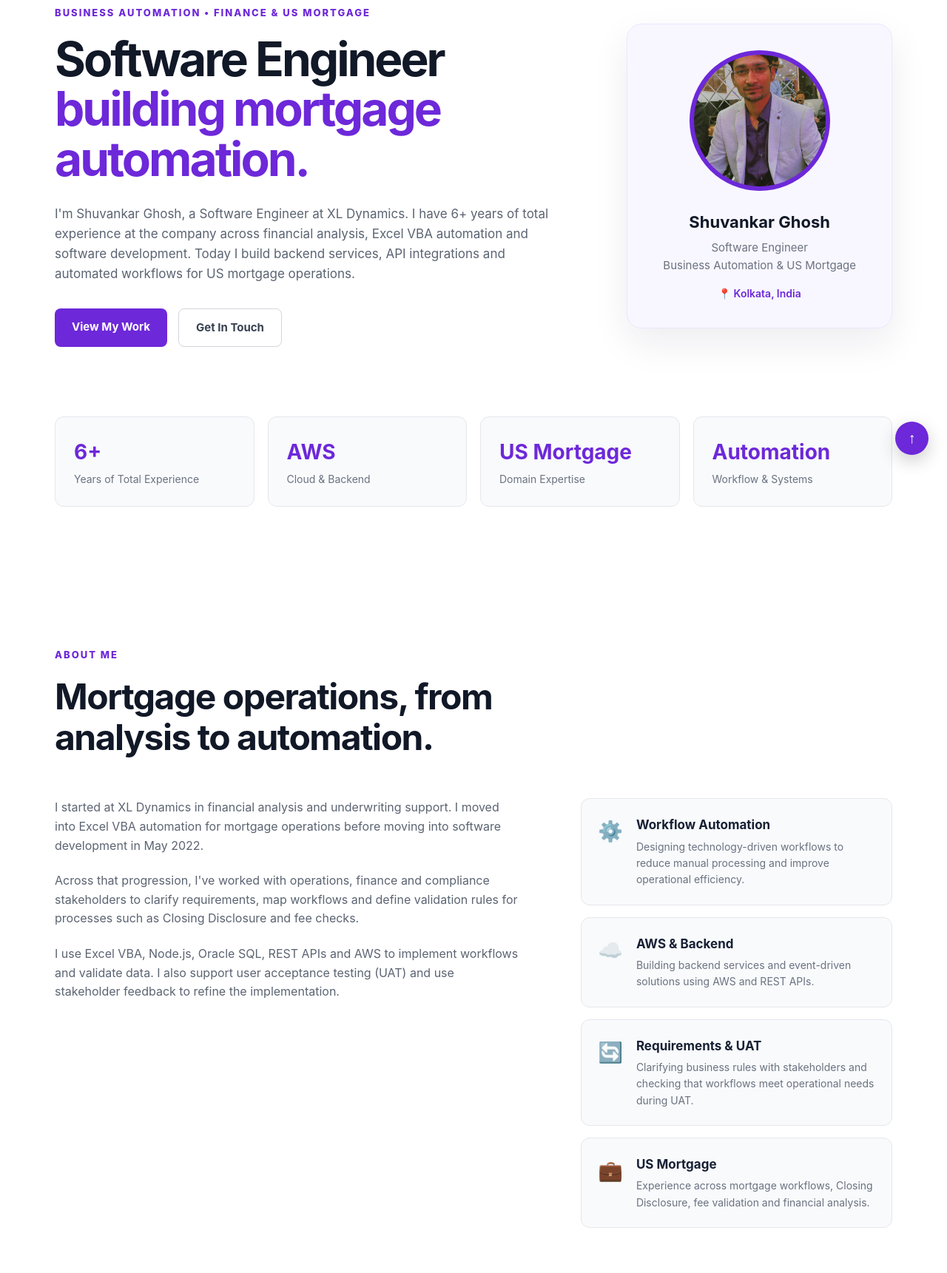
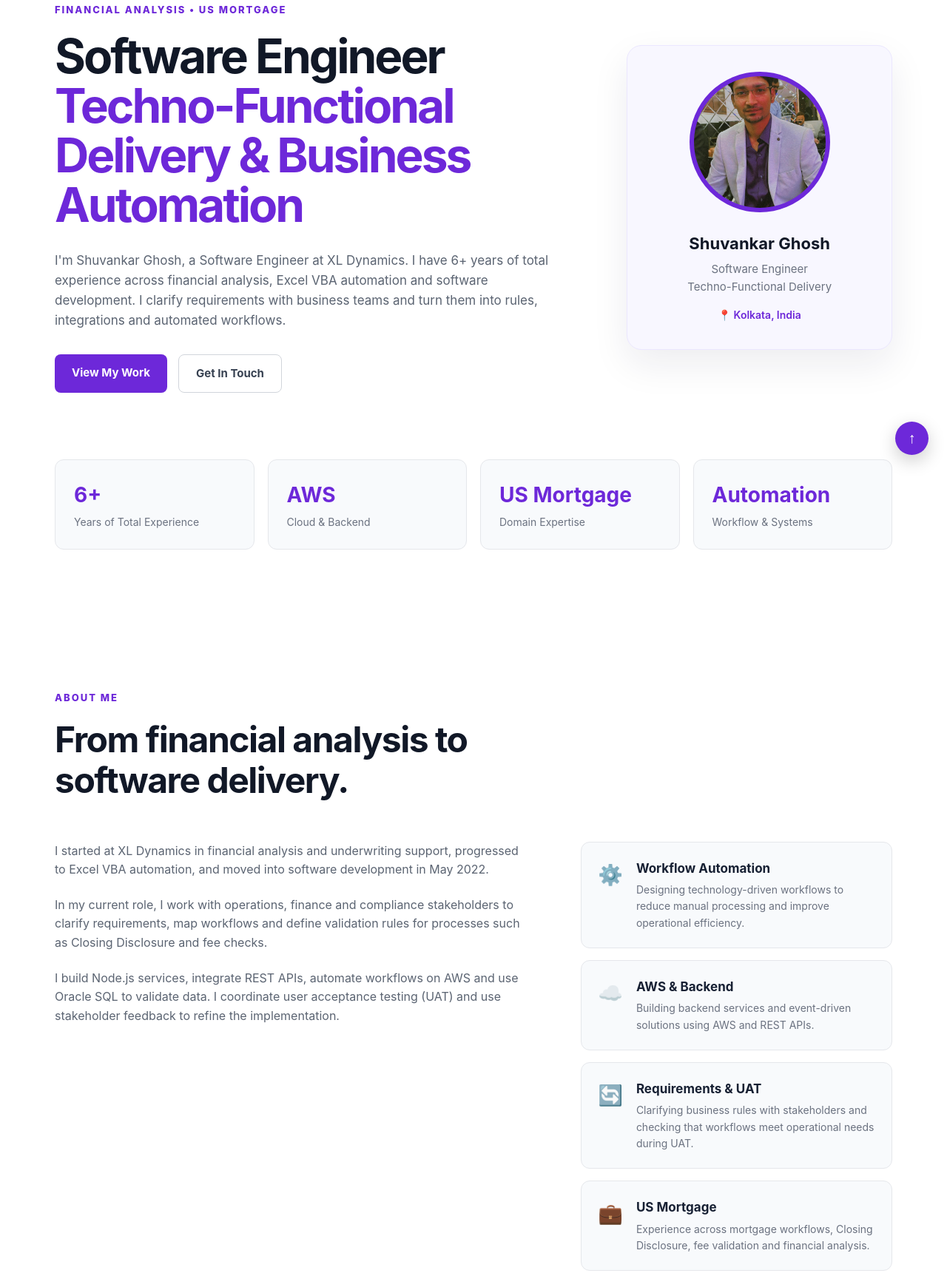
Before and after one commit to Shuvankar-debug/shuvankar-debug.github.io, a plain HTML site: page index.html in a window 1280 px wide. Shown: the part 160-1881 px from the top of the page at 74% size. Drawn offline with Linux system fonts and the light colour scheme.

Commit message:
Update index.html

```diff
--- a/index.html
+++ b/index.html
@@ -11,12 +11,12 @@
   />
 
   <title>
-    Shuvankar Ghosh | Software Engineer | Business Automation &amp; US Mortgage
+    Shuvankar Ghosh | Software Engineer | Techno-Functional Delivery | Business Automation
   </title>
 
   <meta
     name="description"
-    content="Shuvankar Ghosh is a Software Engineer at XL Dynamics building business automation for US mortgage operations, with a background in financial analysis and Excel VBA."
+    content="Shuvankar Ghosh is a Software Engineer who combines business analysis and hands-on development to deliver automation, drawing on financial analysis and US mortgage experience."
   />
 
   <link rel="stylesheet" href="./style.css" />
@@ -72,24 +72,24 @@
       <div class="hero-content">
 
         <p class="eyebrow">
-          BUSINESS AUTOMATION • FINANCE &amp; US MORTGAGE
+          FINANCIAL ANALYSIS • US MORTGAGE
         </p>
 
 
         <h1>
 
           Software Engineer
-          <span>building mortgage automation.</span>
+          <span>Techno-Functional Delivery &amp; Business Automation</span>
 
         </h1>
 
 
         <p class="hero-description">
           I'm Shuvankar Ghosh, a Software Engineer at XL Dynamics. I have
-          6+ years of total experience at the company across financial analysis,
-          Excel VBA automation and software development. Today I build backend
-          services, API integrations and automated workflows for US mortgage
-          operations.
+          6+ years of total experience across financial analysis, Excel VBA
+          automation and software development. I clarify requirements with
+          business teams and turn them into rules, integrations and automated
+          workflows.
         </p>
 
 
@@ -138,7 +138,7 @@
         <p>
           Software Engineer
           <br />
-          Business Automation &amp; US Mortgage
+          Techno-Functional Delivery
         </p>
 
 
@@ -229,7 +229,7 @@
 
 
         <h2>
-          Mortgage operations, from analysis to automation.
+          From financial analysis to software delivery.
         </h2>
 
       </div>
@@ -243,21 +243,22 @@
 
           <p>
             I started at XL Dynamics in financial analysis and underwriting
-            support. I moved into Excel VBA automation for mortgage operations
-            before moving into software development in May 2022.
+            support, progressed to Excel VBA automation, and moved into
+            software development in May 2022.
           </p>
 
           <p>
-            Across that progression, I've worked with operations, finance and
+            In my current role, I work with operations, finance and
             compliance stakeholders to clarify requirements, map workflows and
             define validation rules for processes such as Closing Disclosure
             and fee checks.
           </p>
 
           <p>
-            I use Excel VBA, Node.js, Oracle SQL, REST APIs and AWS to implement
-            workflows and validate data. I also support user acceptance testing
-            (UAT) and use stakeholder feedback to refine the implementation.
+            I build Node.js services, integrate REST APIs, automate workflows
+            on AWS and use Oracle SQL to validate data. I coordinate user
+            acceptance testing (UAT) and use stakeholder feedback to refine
+            the implementation.
           </p>
 
         </div>
@@ -911,7 +912,7 @@
 
 
         <h2>
-          US mortgage workflow automation.
+          Business automation in practice.
         </h2>
 
       </div>
@@ -1288,11 +1289,10 @@
 
         <p>
 
-          I'm open to software engineering and business automation roles.
-          I'm also considering Senior Business Analyst, Techno-Functional
-          Consultant, and Business Systems or Automation Consultant roles as
-          future career directions. I prefer Kolkata-based or fully remote
-          work from Kolkata with sustainable working hours.
+          I'm open to software engineering, techno-functional delivery
+          and business automation opportunities where I can work with
+          stakeholders and build solutions. I prefer Kolkata-based or
+          fully remote work from Kolkata with sustainable working hours.
 
         </p>
 
```
